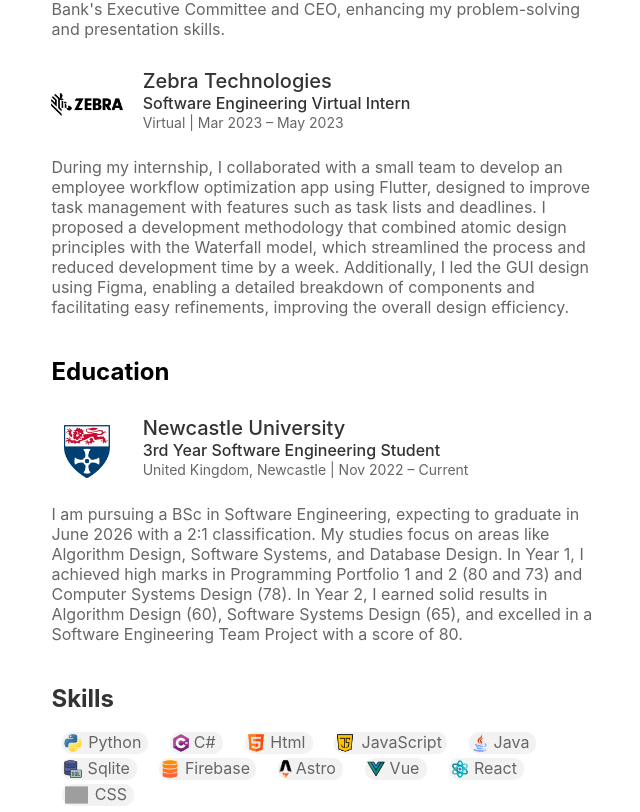
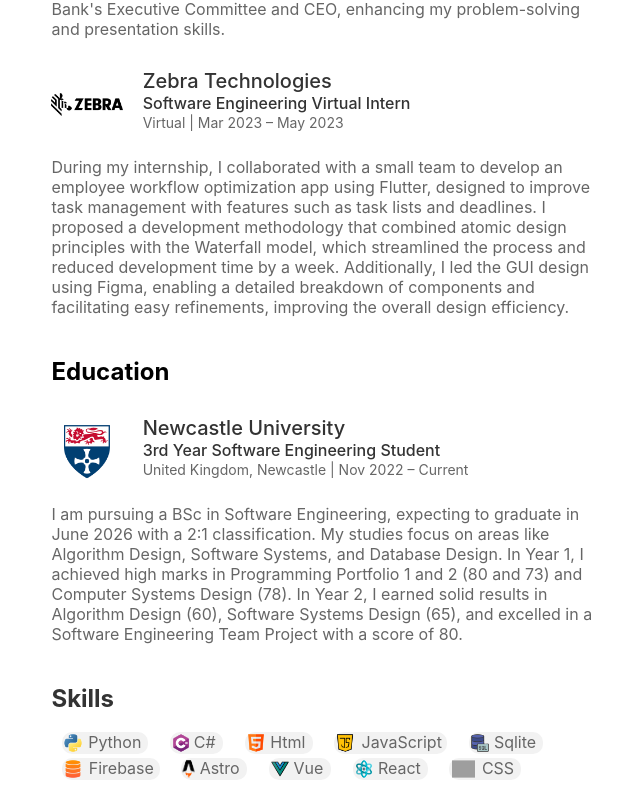
Before and after one commit to MatthewBel11/newportfolio, a React (Create React App) app in the folder my-app/: page / in a window 1280 px wide. Shown: the part 1211-2023 px from the top of the page, without its empty margins (314-954 px from the left). Built offline with nearby package versions, Linux system fonts and the light colour scheme; grey boxes are pictures that could not be loaded.

Commit message:
- Removed Java from skillStack

```diff
--- a/my-app/src/components/SkillStack/SkillStack.js
+++ b/my-app/src/components/SkillStack/SkillStack.js
@@ -28,7 +28,6 @@ function Skills(props){
             <Skill Icon={CSharp} SkillName='C#'/>
             <Skill Icon={html} SkillName='Html'/>
             <Skill Icon={JavaS} SkillName='JavaScript'/>
-            <Skill Icon={Java} SkillName='Java'/>
             <Skill Icon={Sqlite} SkillName='Sqlite'/>
             <Skill Icon={firebase} SkillName='Firebase'/>
             <Skill Icon={astro} SkillName='Astro'/>
```
